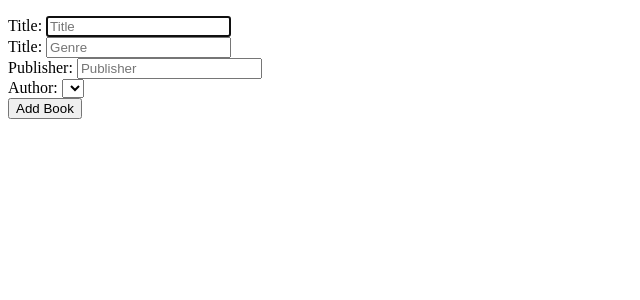
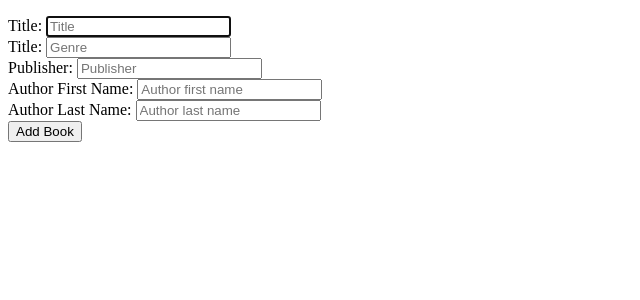
Before and after one commit to kathleenedie/week4_day3_lab, a Flask app: page /books/new in a window 1280 px wide. Shown: the part 70-370 px from the top of the page, without its empty margins (0-640 px from the left). Run offline with Flask 2, Linux system fonts and the light colour scheme; data that the repository does not hold is empty; some libraries are stand-ins or nearby versions.

Commit message:
edit route added

```diff
--- a/controllers/book_controller.py
+++ b/controllers/book_controller.py
@@ -31,11 +31,29 @@ def new_book():
 
 @books_blueprint.route('/books', methods=['POST'])
 def create_book():
+    first_name = request.form['author_namef']
+    last_name = request.form['author_namel']
+    author_new = Author(first_name, last_name)
+    author = author_repository.save(author_new)
     title = request.form['title']
     genre = request.form['genre']
     publisher = request.form['publisher']
-    author_name = request.form['author_id']
-    author = author_repository.select(author_id)
     book = Book(title, genre, publisher, author, id)
     book_repository.save(book)
     return redirect('/books')
+
+@books_blueprint.route("/books/<id>/edit", methods=["GET"])
+def edit_book(id):
+    book = book_repository.select(id)
+    author = author_repository.select_all()
+    return render_template('books/edit.html', book = book, author = author)
+
+@books_blueprint.route("/books/<id>", methods=["POST"])
+def update_book(id):
+    title = request.form['title']
+    author_id = request.form['author_id']
+    genre = request.form['genre']
+    publisher = request.form['publisher']
+    author = author_repository.select(author_id)
+    book = Book(title, publisher, genre, author, id)
+    return redirect('/books')
--- a/templates/books/new.html
+++ b/templates/books/new.html
@@ -15,12 +15,12 @@
         <input type="text" id="publisher" name="publisher" placeholder="Publisher">
     </div>
     <div>
-        <label for="author">Author:</label>
-        <select name="author_id" id="author">
-            {% for user in all_users %}
-                <option value="{{author.id}}">{{author.first_name}} {{author.last_name}}</option>
-            {% endfor %}
-        </select>
+        <label for="author_namef">Author First Name:</label>
+        <input type="text" id="author_namef" name="author_namef" placeholder="Author first name">
+    </div>
+    <div>
+        <label for="author_namel">Author Last Name:</label>
+        <input type="text" id="author_namel" name="author_namel" placeholder="Author last name">
     </div>
     <button type="submit">Add Book</button>
 </form>
--- a/templates/books/show.html
+++ b/templates/books/show.html
@@ -5,8 +5,12 @@
     <div>Publisher: {{ book.publisher}}</div>
     <div>Genre: {{ book.genre}}</div>
     <hr>
+    <form action="/books/{{ book.id }}/edit" method="post">
+        <input type="submit" value="Edit">
+    </form>
     <form action="/books/{{ book.id }}/delete" method="post">
         <input type="submit" value="Delete">
     </form>
 
+
 {% endblock %}
```
Also changed, not shown: templates/books/edit.html (added, +31 -0 lines).
